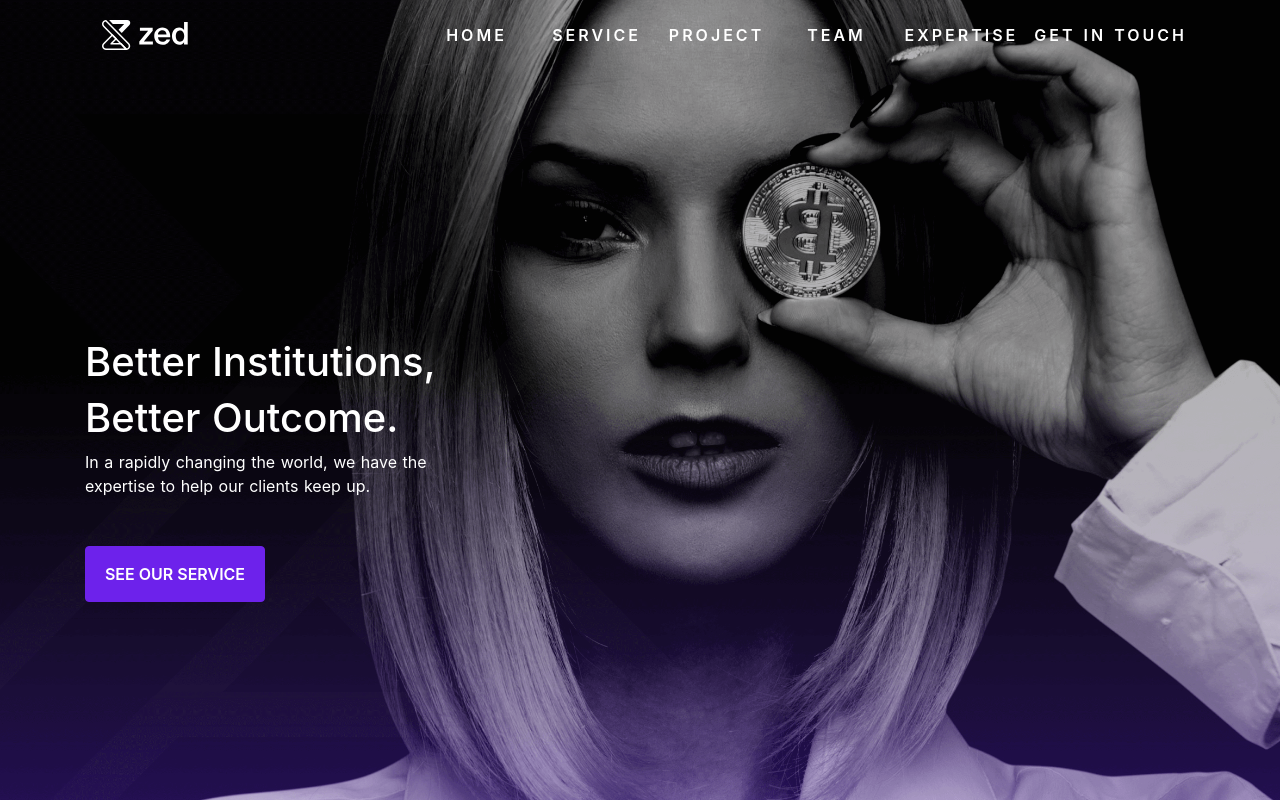
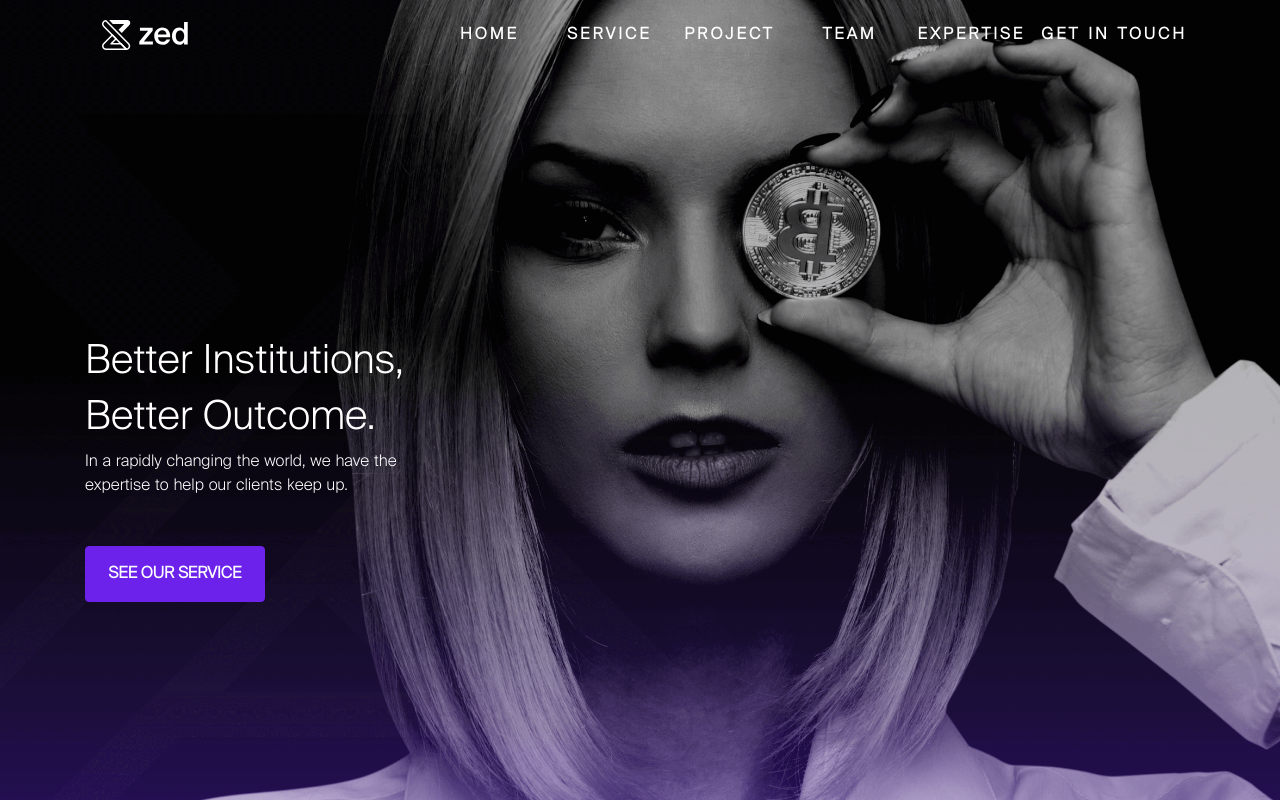
Before and after one commit to Parinyadahmi/zed, a Nuxt app: page / in a window 1280 px wide. Shown: the top 800 px of the page. Built offline with nearby package versions, Linux system fonts and the light colour scheme.

Commit message:
add font

```diff
--- a/assets/css/main.css
+++ b/assets/css/main.css
@@ -1,10 +1,18 @@
+@font-face {
+    font-family: GothamRoundedMallannaSukumwit;
+    src: url(../fonts/SuisseIntl-Light.otf) format("opentype")
+}
 
+body {
+    font-family: GothamRoundedMallannaSukumwit, serif !important;
+    color: #2f3a5b;
+}
 
 .nav-zed {
     padding: 15px;
 }
 
-.navbar-light a{
+.navbar-light a {
     color: white !important;
     font-size: 1rem;
     letter-spacing: 3px;
@@ -23,7 +31,7 @@
 }
 
 
-.text-desc{
+.text-desc {
     color: #8c919c;
 }
 
```
Also changed, not shown: assets/fonts/SuisseIntl-Light.otf (added).
